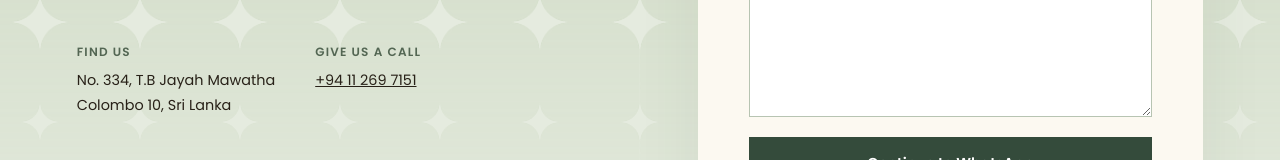
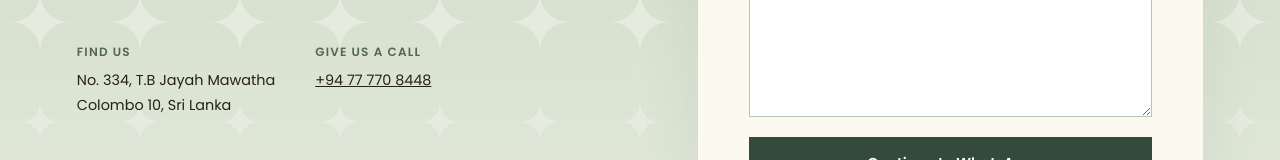
Before and after one commit to Jyne2002/GoodShrub, a Next.js app: page /contact in a window 1280 px wide. Shown: the part 563-723 px from the top of the page. Built offline with nearby package versions, Linux system fonts and the light colour scheme.

Commit message:
frontend changes

```diff
--- a/app/contact/page.jsx
+++ b/app/contact/page.jsx
@@ -3,5 +3,5 @@ import { whatsappLink } from '../products';
 
 export default function ContactPage() {
   function handleSubmit(event) { event.preventDefault(); const form = new FormData(event.currentTarget); const message = `Hello Goodshrub!\n\nName: ${form.get('name')}\n\n${form.get('message')}`; window.open(whatsappLink(message), '_blank', 'noopener,noreferrer'); }
-  return <main id="main" className="inner-page contact-page"><div className="contact-layout"><div className="contact-intro"><p className="eyebrow">We'd love to hear from you</p><h1>Let’s talk<br />good tea<span className="accent-dot">.</span></h1><p>Have a question, a thought, or just want to say hello? Drop us a note. We’re all ears.</p><div className="contact-details"><div><span>Find us</span><p>No. 334, T.B Jayah Mawatha<br />Colombo 10, Sri Lanka</p></div><div><span>Give us a call</span><p><a href="tel:+94112697151">+94 11 269 7151</a></p></div></div></div><div className="contact-card"><p className="eyebrow">Get in touch</p><h2>Send us a message.</h2><p>Fill in the details below and continue to WhatsApp to send your message.</p><form onSubmit={handleSubmit}><label>Name<input name="name" autoComplete="name" required placeholder="Your name" /></label><label>Message<textarea name="message" required rows="5" placeholder="What’s on your mind?" /></label><button className="button button-dark" type="submit">Continue to WhatsApp</button></form></div></div></main>;
+  return <main id="main" className="inner-page contact-page"><div className="contact-layout"><div className="contact-intro"><p className="eyebrow">We'd love to hear from you</p><h1>Let’s talk<br />good tea<span className="accent-dot">.</span></h1><p>Have a question, a thought, or just want to say hello? Drop us a note. We’re all ears.</p><div className="contact-details"><div><span>Find us</span><p>No. 334, T.B Jayah Mawatha<br />Colombo 10, Sri Lanka</p></div><div><span>Give us a call</span><p><a href="tel:+94777708448">+94 77 770 8448</a></p></div></div></div><div className="contact-card"><p className="eyebrow">Get in touch</p><h2>Send us a message.</h2><p>Fill in the details below and continue to WhatsApp to send your message.</p><form onSubmit={handleSubmit}><label>Name<input name="name" autoComplete="name" required placeholder="Your name" /></label><label>Message<textarea name="message" required rows="5" placeholder="What’s on your mind?" /></label><button className="button button-dark" type="submit">Continue to WhatsApp</button></form></div></div></main>;
 }
```
